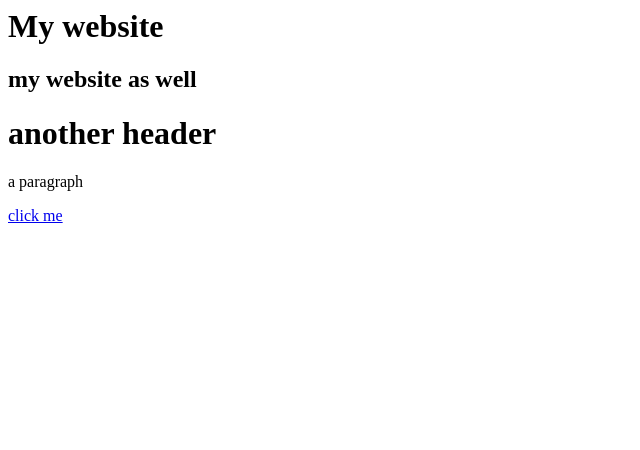
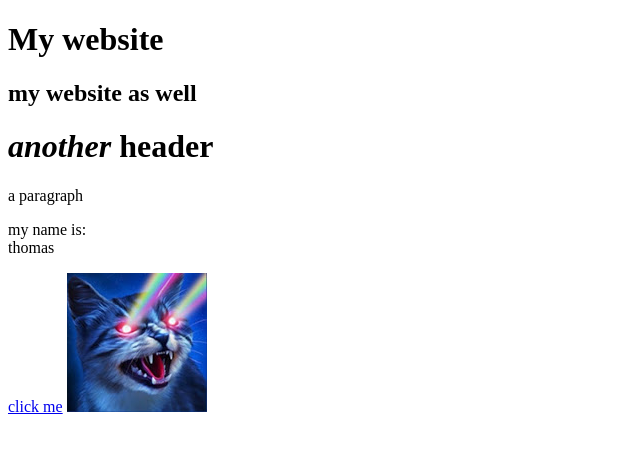
Before and after one commit to S1rDrake/Website-Hello-World, a plain HTML site: page website.html in a window 1280 px wide. Shown: the whole page, without its empty margins (0-640 px from the left). Drawn offline with Linux system fonts and the light colour scheme.

Commit message:
Update 2

```diff
--- a/website.html
+++ b/website.html
@@ -1,5 +1,15 @@
-<h1>My website</h1>
-<h2>my website as well</h2>
-<h1>another header</h1>
-<p>a paragraph</p>
-<a href="https://www.google.com/" target="_blank" title="Let go to google">click me</a>
+<!DOCTYPE html>
+<html>
+    <header>
+        <title>S1rDrake's Portfolio</title>
+    </header>
+    <body>
+        <h1>My website</h1>
+        <h2>my website as well</h2>
+        <h1><i>another</i> header</h1>
+        <p>a paragraph</p>
+        <p>my name is:<br>thomas</p>
+        <a href="https://www.google.com/" target="_blank" title="Let go to google">click me</a>
+        <img src="Laser Cat.jpg">
+    </body>
+</html>
```
Also changed, not shown: Laser Cat.jpg (added).
